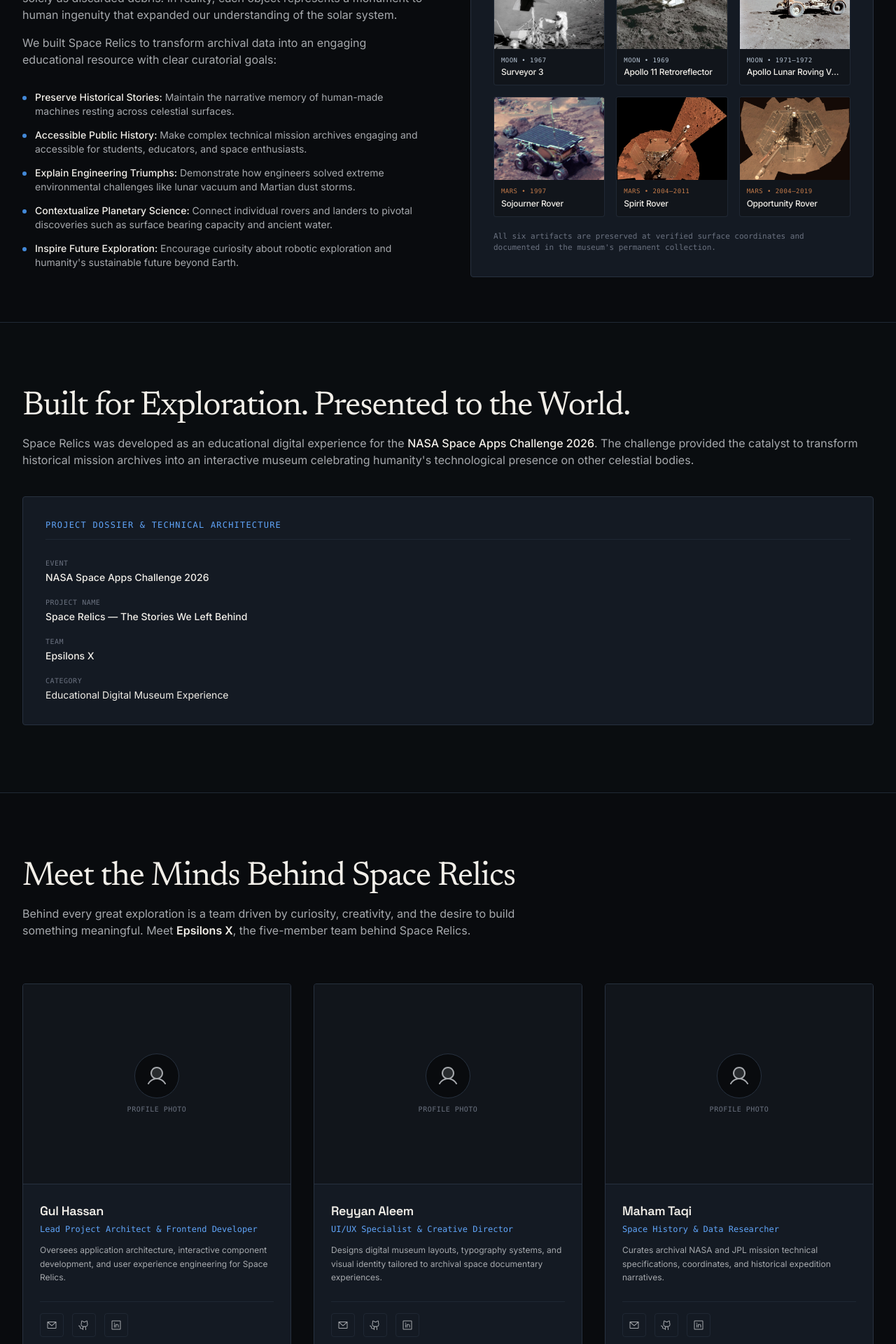
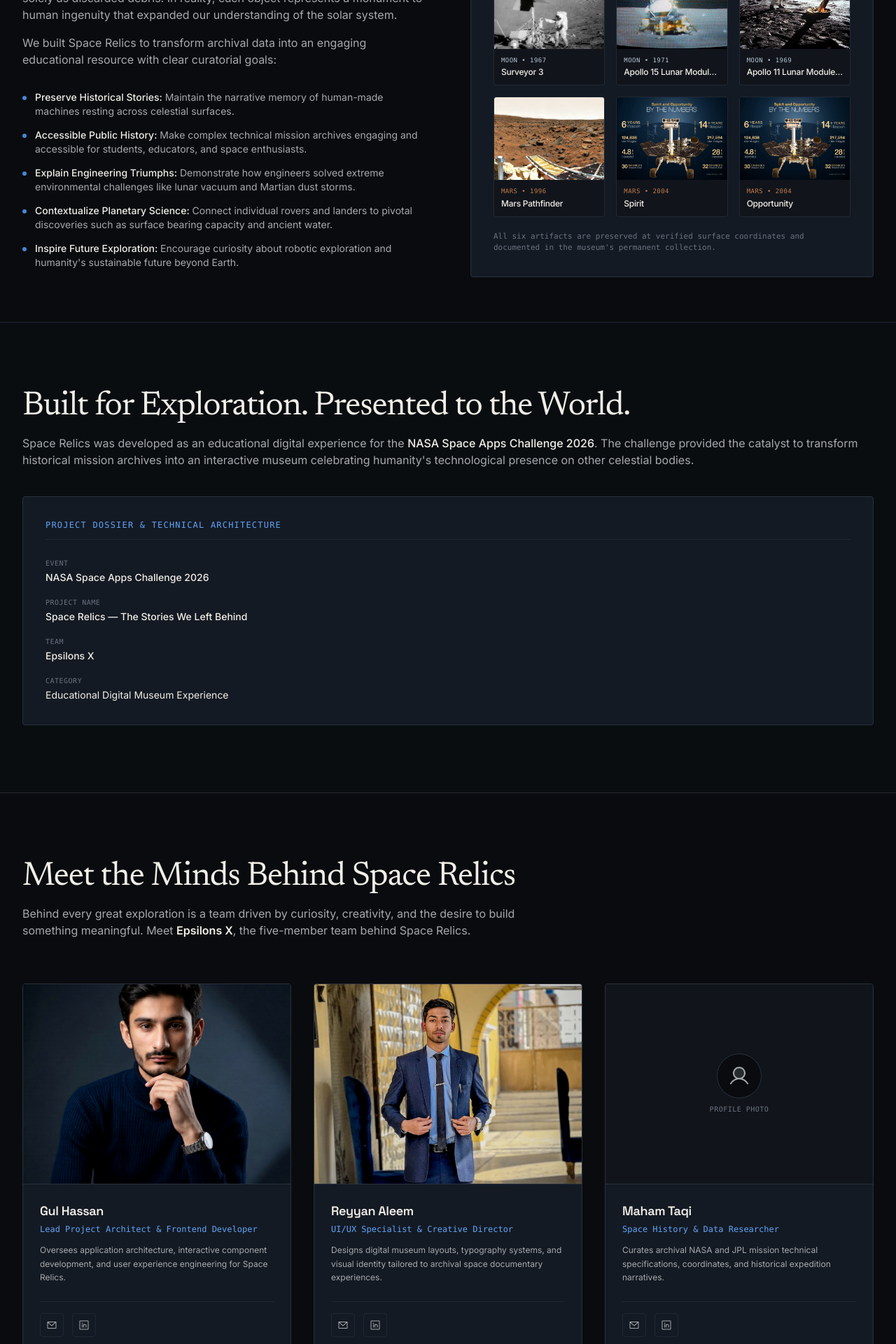
Before and after one commit to gulhassan0599/Space-Relics, a React (Vite) app: page /about in a window 1280 px wide. Shown: the part 1000-2920 px from the top of the page at 70% size. Built offline with nearby package versions, Linux system fonts and the light colour scheme.

Commit message:
feat: add team member photos, remove github links, and wire live relics data in about page

```diff
--- a/src/models/data/quizQuestions.js
+++ /dev/null
@@ -1,84 +0,0 @@
-/**
- * Educational quiz questions about the six featured space relics.
- * Strictly based on verified mission history.
- */
-export const QUIZ_QUESTIONS = [
-  {
-    id: 1,
-    relicId: 'apollo-11-laser-retroreflector',
-    question: 'The Apollo 11 Laser Retroreflector was deployed as part of which scientific package?',
-    options: [
-      'ALSEP (Apollo Lunar Surface Experiments Package)',
-      'EASEP (Early Apollo Surface Experiments Package)',
-      'SNAP-27 Radioisotope Thermoelectric Generator',
-      'Lunar Roving Vehicle Payload'
-    ],
-    correctIndex: 1,
-    explanation: 'The Apollo 11 retroreflector was deployed under EASEP (Early Apollo Surface Experiments Package), a simplified precursor package designed specifically for the first lunar landing.'
-  },
-  {
-    id: 2,
-    relicId: 'surveyor-3',
-    question: 'Why did Apollo 12 astronauts Pete Conrad and Alan Bean visit Surveyor 3 in November 1969?',
-    options: [
-      'To refuel its vernier descent engines',
-      'To retrieve its television camera and examine long-term space exposure effects',
-      'To reprogram its lunar soil analysis computer',
-      'To activate its radio beacon for future missions'
-    ],
-    correctIndex: 1,
-    explanation: 'Conrad and Bean pinpoint-landed 160 meters away and cut off Surveyor 3’s camera and sampling scoop to return them to Earth for study of material degradation in space.'
-  },
-  {
-    id: 3,
-    relicId: 'opportunity-rover',
-    question: 'Which of the following historic records is held by the Opportunity rover (MER-B)?',
-    options: [
-      'First robotic vehicle ever deployed on Mars',
-      'First spacecraft to soft-land on a comet',
-      'All-time off-world driving record for any wheeled vehicle (45.16 km)',
-      'Fastest robotic descent through the Martian atmosphere'
-    ],
-    correctIndex: 2,
-    explanation: 'Opportunity operated for over 14 Earth years and drove 45.16 kilometers (completing the first extraterrestrial marathon), setting the record for off-world driving distance.'
-  },
-  {
-    id: 4,
-    relicId: 'spirit-rover',
-    question: 'How did the Spirit rover unexpectedly discover deposits of 90% pure silica on Mars?',
-    options: [
-      'Its drilling arm penetrated an underground cavern',
-      'A jammed front wheel was dragged in reverse and scraped away topsoil at Home Plate',
-      'A dust devil blew away volcanic rocks',
-      'A meteorite impacted nearby during communication blackout'
-    ],
-    correctIndex: 1,
-    explanation: 'After its right-front wheel seized in 2006, driving in reverse dragged the locked wheel, scraping open bright subsurface soils rich in hydrothermal silica—evidence of past hot springs.'
-  },
-  {
-    id: 5,
-    relicId: 'apollo-lrv',
-    question: 'What materials were used to construct the tires of the Apollo Lunar Roving Vehicle?',
-    options: [
-      'Inflatable vulcanized rubber with carbon tread',
-      'Zinc-coated woven steel piano wire with titanium chevrons',
-      'Solid aluminum alloy casting with magnetic pins',
-      'Reinforced kevlar with silicon pads'
-    ],
-    correctIndex: 1,
-    explanation: 'Inflatable rubber would burst or stiffen in lunar vacuum and temperature swings (-150°C to +120°C), so Boeing engineered tires from woven zinc-coated steel wire mesh.'
-  },
-  {
-    id: 6,
-    relicId: 'sojourner-rover',
-    question: 'What innovative suspension system was pioneered by Sojourner and used on all later NASA Mars rovers?',
-    options: [
-      'Pneumatic hydraulic shock absorbers',
-      'Rocker-bogie mechanical linkage suspension',
-      'Independent magnetic levitation struts',
-      'Telescoping carbon-fiber leaf springs'
-    ],
-    correctIndex: 1,
-    explanation: 'Sojourner validated the rocker-bogie mechanism, which allows all six wheels to remain in contact with rough uneven Martian terrain without tipping over.'
-  }
-];
--- a/src/models/data/teamData.js
+++ b/src/models/data/teamData.js
@@ -8,20 +8,18 @@ export const TEAM_MEMBERS = [
     name: 'Gul Hassan',
     role: 'Lead Project Architect & Frontend Developer',
     bio: 'Oversees application architecture, interactive component development, and user experience engineering for Space Relics.',
-    image: null, // Will display fallback avatar or user-provided photo URL
-    email: 'member1@example.com',
-    github: 'https://github.com/username',
-    linkedin: 'https://linkedin.com/in/username'
+    image: '/images/team/gul_hassan.jpg',
+    email: 'gulhassan0599@gmail.com',
+    linkedin: 'https://linkedin.com/'
   },
   {
     id: 'member-2',
     name: 'Reyyan Aleem',
     role: 'UI/UX Specialist & Creative Director',
     bio: 'Designs digital museum layouts, typography systems, and visual identity tailored to archival space documentary experiences.',
-    image: null,
-    email: 'member2@example.com',
-    github: 'https://github.com/username',
-    linkedin: 'https://linkedin.com/in/username'
+    image: '/images/team/reyyan_aleem.jpg',
+    email: 'reyyanaleem1@gmail.com',
+    linkedin: 'https://linkedin.com/in/reyyan-aleem-320821394/'
   },
   {
     id: 'member-3',
@@ -30,7 +28,6 @@ export const TEAM_MEMBERS = [
     bio: 'Curates archival NASA and JPL mission technical specifications, coordinates, and historical expedition narratives.',
     image: null,
     email: 'member3@example.com',
-    github: 'https://github.com/username',
     linkedin: 'https://linkedin.com/in/username'
   },
   {
@@ -40,7 +37,6 @@ export const TEAM_MEMBERS = [
     bio: 'Curates archival NASA and JPL mission technical specifications, coordinates, and historical expedition narratives.',
     image: null,
     email: 'member4@example.com',
-    github: 'https://github.com/username',
     linkedin: 'https://linkedin.com/in/username'
   },
   {
@@ -50,7 +46,6 @@ export const TEAM_MEMBERS = [
     bio: 'Structures accessible educational narratives connecting extraterrestrial engineering achievements with broader human history.',
     image: null,
     email: 'member5@example.com',
-    github: 'https://github.com/username',
     linkedin: 'https://linkedin.com/in/username'
   }
 ];
--- a/src/views/pages/AboutPage.jsx
+++ b/src/views/pages/AboutPage.jsx
@@ -1,20 +1,15 @@
 import React, { useEffect } from "react";
 import { Link } from "react-router-dom";
 import { Container } from "../components/common/Container";
-import HeroSection from "../components/home/HeroSection";
 import { APP_IDENTITY } from "../../utils/constants";
 import { TEAM_MEMBERS, PROJECT_CREDITS } from "../../models/data/teamData";
+import { getAllObjects } from "../../models/objectModel";
 import {
   ArrowRight,
   EnvelopeSimple,
-  GithubLogo,
   LinkedinLogo,
   User,
   ShieldCheck,
-  Compass,
-  Planet,
-  Certificate,
-  Books,
 } from "@phosphor-icons/react";
 
 export const AboutPage = () => {
@@ -22,45 +17,8 @@ export const AboutPage = () => {
     document.title = "About the Project & Team | Space Relics";
   }, []);
 
-  // Six historical artifacts reference for Section Two visual representation
-  const museumArtifacts = [
-    {
-      name: "Surveyor 3",
-      year: "1967",
-      world: "Moon",
-      image: "/images/relics/surveyor-3.jpg",
-    },
-    {
-      name: "Apollo 11 Retroreflector",
-      year: "1969",
-      world: "Moon",
-      image: "/images/relics/apollo-11-lrrr.jpg",
-    },
-    {
-      name: "Apollo Lunar Roving Vehicle",
-      year: "1971–1972",
-      world: "Moon",
-      image: "/images/relics/apollo-lrv.jpg",
-    },
-    {
-      name: "Sojourner Rover",
-      year: "1997",
-      world: "Mars",
-      image: "/images/relics/sojourner.jpg",
-    },
-    {
-      name: "Spirit Rover",
-      year: "2004–2011",
-      world: "Mars",
-      image: "/images/relics/spirit.jpg",
-    },
-    {
-      name: "Opportunity Rover",
-      year: "2004–2019",
-      world: "Mars",
-      image: "/images/relics/opportunity.jpg",
-    },
-  ];
+  // Fetch all 6 actual documented objects from the model
+  const allRelics = getAllObjects();
 
   return (
     <div className="flex flex-col w-full bg-[#090B0E] text-space-text">
@@ -202,35 +160,48 @@ export const AboutPage = () => {
 
                 {/* 2x3 Grid of the 6 authentic artifacts */}
                 <div className="grid grid-cols-2 sm:grid-cols-3 gap-4">
-                  {museumArtifacts.map((artifact, idx) => (
-                    <div
-                      key={idx}
-                      className="rounded border border-space-border/70 bg-space-bgSecondary overflow-hidden flex flex-col justify-between"
+                  {allRelics.map((artifact) => {
+                    const primaryImage =
+                      artifact.images && artifact.images.length > 0
+                        ? artifact.images[0].imageUrl
+                        : null;
+                    return (
+                      <Link
+                        key={artifact.id}
+                        to={`/objects/${artifact.slug}`}
+                        className="rounded border border-space-border/70 bg-space-bgSecondary overflow-hidden flex flex-col justify-between group hover:border-space-border/100 transition-colors"
                       >
                         <div className="relative aspect-[4/3] w-full bg-black overflow-hidden">
+                          {primaryImage ? (
                             <img
-                          src={artifact.image}
+                              src={primaryImage}
                               alt={artifact.name}
-                          className="w-full h-full object-cover filter contrast-[1.05] grayscale-[0.15]"
+                              className="w-full h-full object-cover filter contrast-[1.05] grayscale-[0.15] group-hover:scale-105 transition-transform duration-300"
                               loading="lazy"
                             />
+                          ) : (
+                            <div className="w-full h-full flex items-center justify-center bg-[#070B16] text-space-textMuted font-mono text-[10px]">
+                              NO IMAGE
+                            </div>
+                          )}
                         </div>
                         <div className="p-2.5">
                           <span
                             className={`text-[9px] font-mono uppercase tracking-wider block ${
-                            artifact.world === "Moon"
+                              artifact.destination === "Moon"
                                 ? "text-moon-silver"
                                 : "text-mars-rust"
                             }`}
                           >
-                          {artifact.world} • {artifact.year}
+                            {artifact.destination} • {artifact.year}
                           </span>
-                        <h4 className="font-sans font-medium text-xs text-space-text truncate mt-0.5">
+                          <h4 className="font-sans font-medium text-xs text-space-text truncate mt-0.5 group-hover:text-white transition-colors">
                             {artifact.name}
                           </h4>
                         </div>
-                    </div>
-                  ))}
+                      </Link>
+                    );
+                  })}
                 </div>
 
                 <p className="text-[11px] font-mono text-space-textMuted mt-5 leading-normal">
@@ -384,17 +355,6 @@ export const AboutPage = () => {
                           <EnvelopeSimple className="w-4 h-4" />
                         </a>
                       )}
-                      {member.github && (
-                        <a
-                          href={member.github}
-                          target="_blank"
-                          rel="noopener noreferrer"
-                          className="p-2 rounded text-space-textSecondary hover:text-white hover:bg-space-bgSecondary border border-space-border/60 transition-colors focus:outline-none focus:ring-1 focus:ring-space-accent"
-                          aria-label={`${member.name}'s GitHub Profile`}
-                        >
-                          <GithubLogo className="w-4 h-4" />
-                        </a>
-                      )}
                       {member.linkedin && (
                         <a
                           href={member.linkedin}
@@ -464,17 +424,6 @@ export const AboutPage = () => {
                           <EnvelopeSimple className="w-4 h-4" />
                         </a>
                       )}
-                      {member.github && (
-                        <a
-                          href={member.github}
-                          target="_blank"
-                          rel="noopener noreferrer"
-                          className="p-2 rounded text-space-textSecondary hover:text-white hover:bg-space-bgSecondary border border-space-border/60 transition-colors focus:outline-none focus:ring-1 focus:ring-space-accent"
-                          aria-label={`${member.name}'s GitHub Profile`}
-                        >
-                          <GithubLogo className="w-4 h-4" />
-                        </a>
-                      )}
                       {member.linkedin && (
                         <a
                           href={member.linkedin}
@@ -498,7 +447,7 @@ export const AboutPage = () => {
       {/* =========================================================================
           SECTION FIVE — Credits & Acknowledgements
           ========================================================================= */}
-      <section className="py-16 sm:py-24 border-b border-space-border/80 bg-space-bgSecondary/20">
+      <section className="py-12 border-b border-space-border/80 bg-space-bgSecondary/20">
         <Container>
           <div className="max-w-7xl mx-auto">
             <div className="text-left mb-10">
```
Also changed, not shown: public/images/team/gul_hassan.jpg (added), public/images/team/reyyan_aleem.jpg (added). Lines whose indentation alone changed are shown as unchanged.
